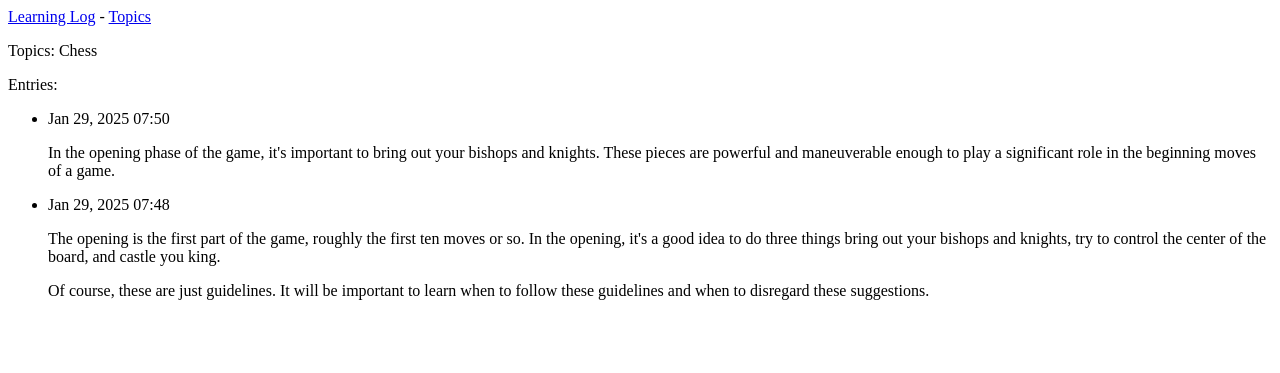
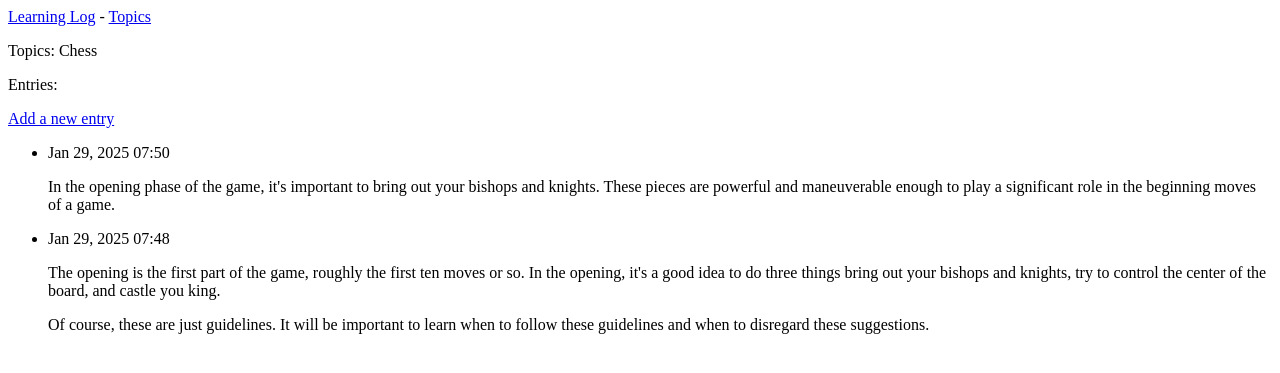
Before and after one commit to alvinjaymaique/learning_log_django0, a Django app: page /topic/3/ in a window 1280 px wide. Shown: the top 373 px of the page. Run offline with Django 5.2, Linux system fonts and the light colour scheme; data comes from the database, SQL or seed files in the repository; both versions use the stored data as it was after the commit.

Commit message:
users can now add new topic and entries in the website

```diff
--- a/learning_logs/templates/learning_logs/topic.html
+++ b/learning_logs/templates/learning_logs/topic.html
@@ -3,6 +3,9 @@
 {% block content %}
     <p>Topics: {{ topic }}</p>
     <p>Entries:</p>
+    <p>
+        <a href="{% url 'learning_logs:new_entry' topic.id %}">Add a new entry</a>
+    </p>
     <ul>
         {% for entry in entries %}
             <li>
--- a/learning_logs/templates/learning_logs/topics.html
+++ b/learning_logs/templates/learning_logs/topics.html
@@ -11,4 +11,9 @@
             <li>No topics have been added yet.</li>
         {% endfor %}
     </ul>
+    <a href="{% url 'learning_logs:new_topic' %}">
+        <span style="font-size: 14px; font-weight: bold;">
+            Add a new topic
+        </span>
+    </a>
 {% endblock content %}
--- a/learning_logs/urls.py
+++ b/learning_logs/urls.py
@@ -9,4 +9,6 @@ urlpatterns = [
     path('', views.index, name='index'),
     path('topics/', views.topics, name='topics'),
     path('topic/<int:topic_id>/', views.topic, name='topic'),
+    path('new_topic/', views.new_topic, name='new_topic'),
+    path('new_entry/<int:topic_id>/', views.new_entry, name='new_entry'),
 ]
--- a/learning_logs/views.py
+++ b/learning_logs/views.py
@@ -1,5 +1,6 @@
-from django.shortcuts import render
+from django.shortcuts import render, redirect
 from .models import Topic
+from .forms import TopicForm, EntryForm
 
 # Create your views here.
 def index(request):
@@ -18,3 +19,36 @@ def topic(request, topic_id):
     entries = topic.entry_set.order_by('-date_added')
     context = {'topic':topic, 'entries': entries}
     return render(request, 'learning_logs/topic.html', context=context)
+
+def new_topic(request):
+    """Add a new topic."""
+    if request.method != 'POST':
+        # No data submitted; create a blank form.
+        form = TopicForm()
+    else:
+        # POST data submitted; process data.
+        form = TopicForm(data=request.POST)
+        if form.is_valid():
+            form.save()
+            return redirect('learning_logs:topics')
+    # Display a blank or invalid form.
+    context = {'form': form}
+    return render(request, 'learning_logs/new_topic.html', context=context)
+
+def new_entry(request, topic_id):
+    """Add a new entry."""
+    topic = Topic.objects.get(id=topic_id)
+    if request.method != 'POST':
+        # No data submitted; create a blank form
+        form = EntryForm()
+    else:
+        # POST data submitted; process data.
+        form = EntryForm(data=request.POST)
+        if form.is_valid():
+            new_entry = form.save(commit=False)
+            new_entry.topic = topic
+            new_entry.save()
+            return redirect('learning_logs:topic', topic_id=topic_id)
+    # Display a blank or invalid form.
+    context = {'topic': topic, 'form': form}
+    return render(request, 'learning_logs/new_entry.html', context=context)
```
Also changed, not shown: learning_logs/forms.py (added, +16 -0 lines), learning_logs/templates/learning_logs/new_entry.html (added, +12 -0 lines), learning_logs/templates/learning_logs/new_topic.html (added, +11 -0 lines), db.sqlite3.
